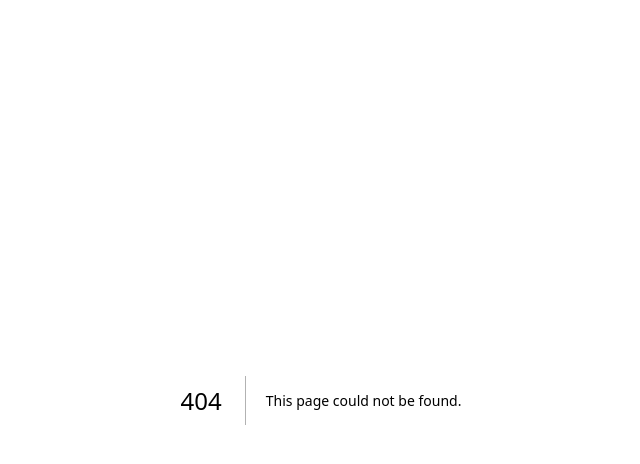
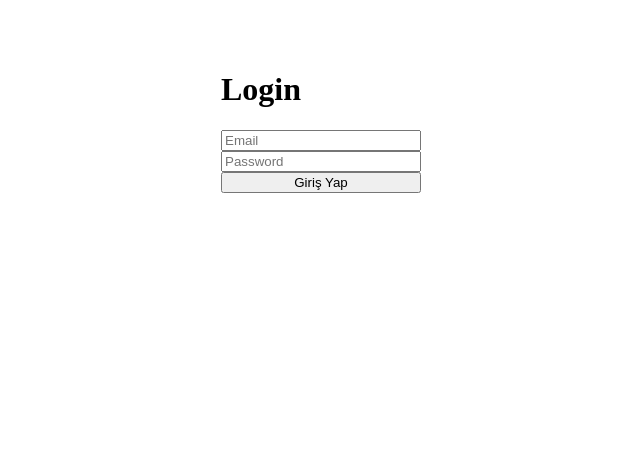
Before and after one commit to hasanarsandix-jpg/my-app, a Next.js app: page /login in a window 1280 px wide. Before the commit this address had no page. Shown: the top 464 px of the page, without its empty margins (319-959 px from the left). Built offline with nearby package versions, Linux system fonts and the light colour scheme; no server answers.

Commit message:
ilk proje

```diff
--- /dev/null
+++ b/lib/supabaseClient.js
@@ -0,0 +1,7 @@
+import { createClient } from '@supabase/supabase-js'
+
+// Ortam değişkenlerinden Supabase URL ve Key alınıyor
+const supabaseUrl = process.env.NEXT_PUBLIC_SUPABASE_URL
+const supabaseKey = process.env.NEXT_PUBLIC_SUPABASE_ANON_KEY
+
+export const supabase = createClient(supabaseUrl, supabaseKey)
--- a/package.json
+++ b/package.json
@@ -9,6 +9,7 @@
     "lint": "eslint"
   },
   "dependencies": {
+    "@supabase/supabase-js": "^2.110.0",
     "next": "16.2.10",
     "react": "19.2.4",
     "react-dom": "19.2.4"
--- /dev/null
+++ b/pages/login.js
@@ -0,0 +1,36 @@
+import { useState } from 'react'
+import { supabase } from '../lib/supabaseClient'
+
+export default function Login() {
+  const [email, setEmail] = useState('')
+  const [password, setPassword] = useState('')
+
+  const handleLogin = async () => {
+    const { error } = await supabase.auth.signInWithPassword({
+      email,
+      password,
+    })
+    if (error) {
+      alert(error.message)
+    } else {
+      alert('Giriş başarılı!')
+    }
+  }
+
+  return (
+    <div style={{ display: 'flex', flexDirection: 'column', width: '200px', margin: '50px auto' }}>
+      <h1>Login</h1>
+      <input
+        type="email"
+        placeholder="Email"
+        onChange={(e) => setEmail(e.target.value)}
+      />
+      <input
+        type="password"
+        placeholder="Password"
+        onChange={(e) => setPassword(e.target.value)}
+      />
+      <button onClick={handleLogin}>Giriş Yap</button>
+    </div>
+  )
+}
```
Also changed, not shown: pages/signup.js (added, +28 -0 lines), 1 other file (tests, documents, lock files or other folders).
